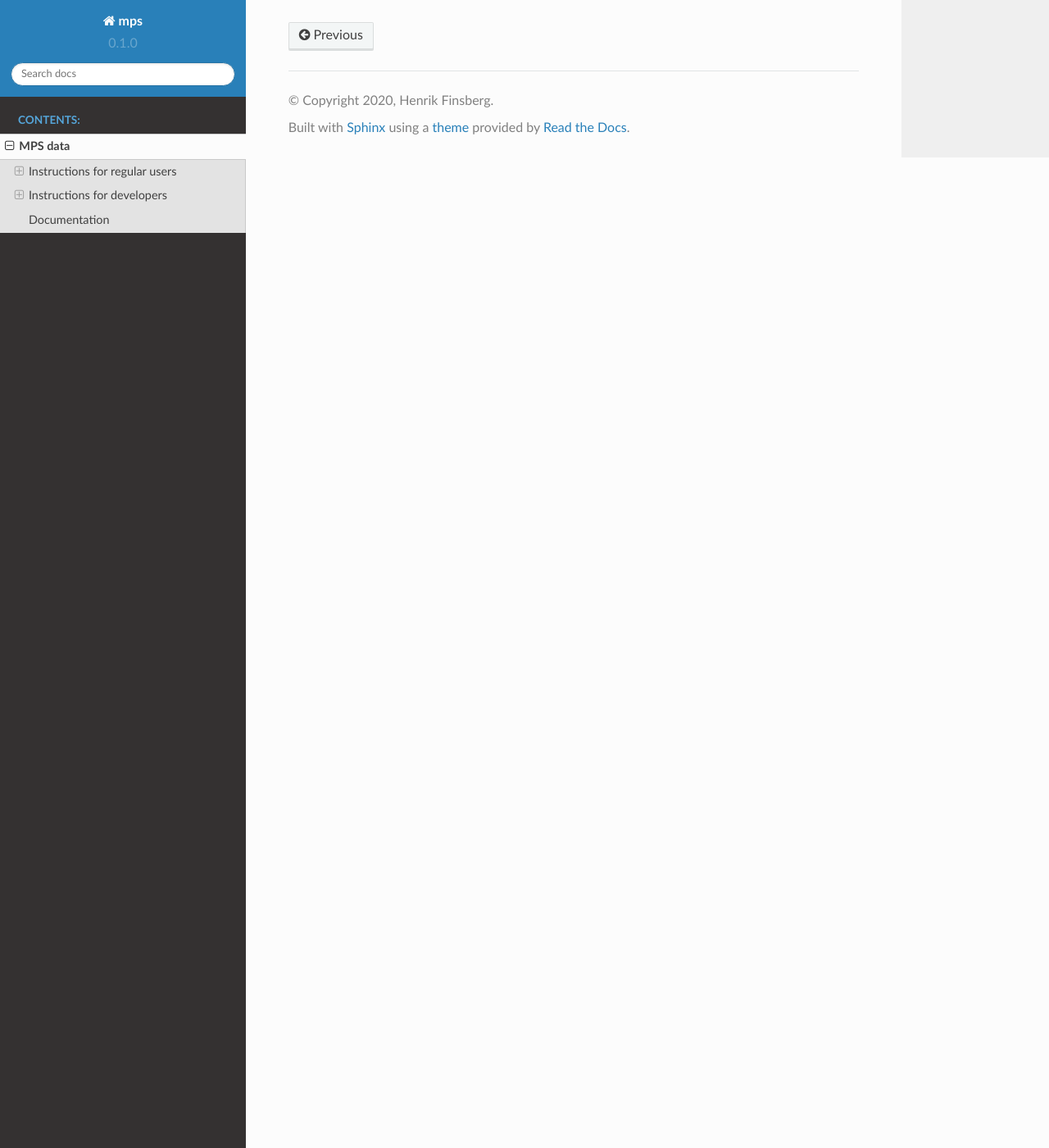
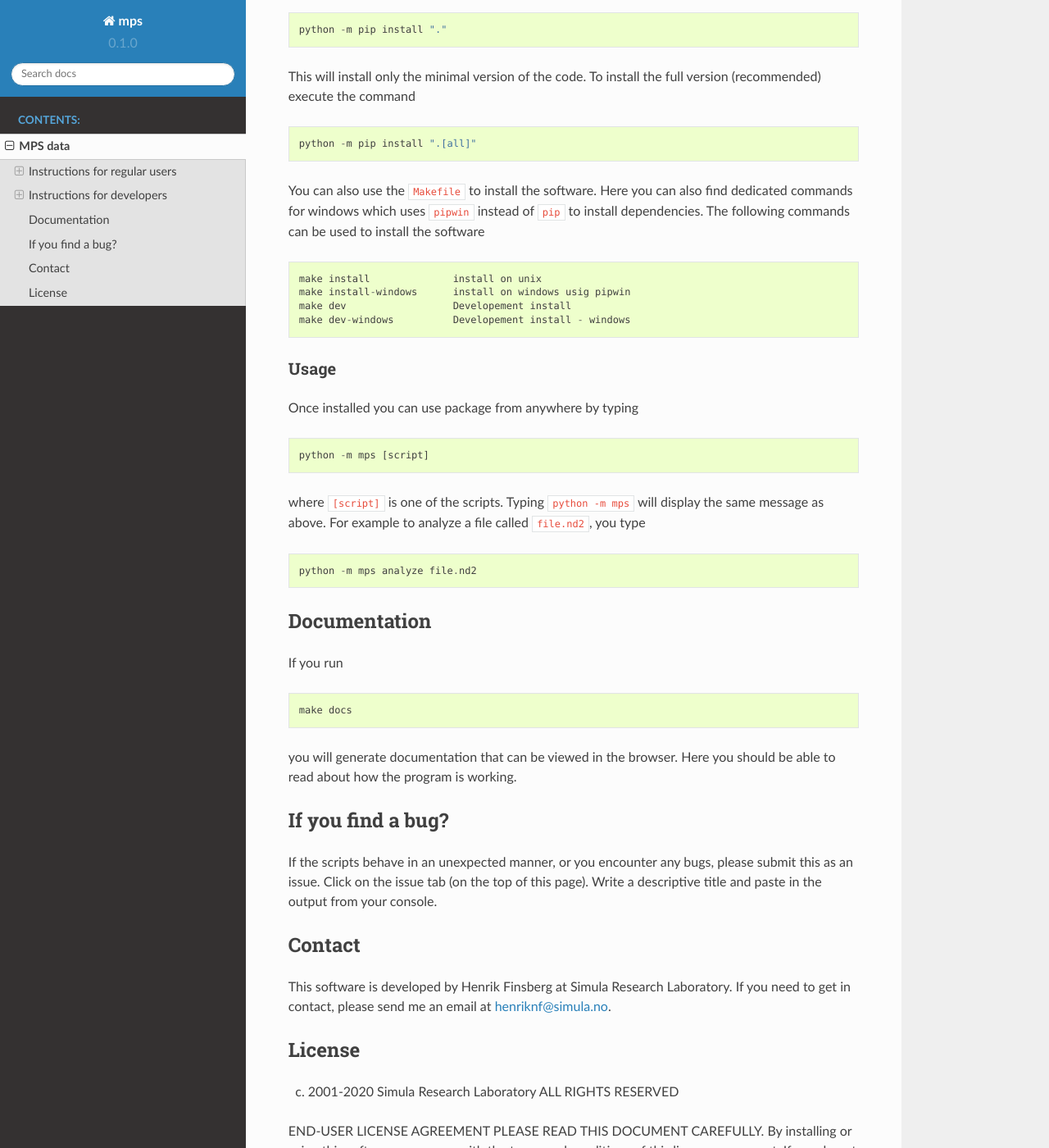
Before and after one commit to ComputationalPhysiology/mps, a Sphinx documentation site: the page built from docs/readme.rst, in a window 1280 px wide and 1400 px high, scrolled down 2677 px. Shown: the whole window at 82% size. Built offline with Sphinx 7.4.7 and the Read the Docs theme 2.0.0, drawn with Linux system fonts in a browser that asks for light colours; pages that are not in the unit, such as notebooks, are missing from menus; some of the changed text lies outside the part shown.

Commit message:
Update docs

```diff
--- a/docs/readme.rst
+++ b/docs/readme.rst
@@ -132,12 +137,105 @@ Known issues
 Instructions for developers
 ---------------------------
 
-TBW
-
 Installations instructions
 ~~~~~~~~~~~~~~~~~~~~~~~~~~
 
-TBW
+To install a development version of the code you need to first clone the
+repo, change directory to the root directory and type
+
+::
+
+   python -m pip install "."
+
+This will install only the minimal version of the code. To install the
+full version (recommended) execute the command
+
+::
+
+   python -m pip install ".[all]"
+
+You can also use the ``Makefile`` to install the software. Here you can
+also find dedicated commands for windows which uses ``pipwin`` instead
+of ``pip`` to install dependencies. The following commands can be used
+to install the software
+
+::
+
+   make install              install on unix
+   make install-windows      install on windows usig pipwin
+   make dev                  Developement install
+   make dev-windows          Developement install - windows
+
+.. _usage-1:
+
+Usage
+~~~~~
+
+Once installed you can use package from anywhere by typing
+
+::
+
+   python -m mps [script]
+
+where ``[script]`` is one of the scripts. Typing ``python -m mps`` will
+display the same message as above. For example to analyze a file called
+``file.nd2``, you type
+
+::
+
+   python -m mps analyze file.nd2
 
 Documentation
 -------------
+
+If you run
+
+::
+
+   make docs
+
+you will generate documentation that can be viewed in the browser. Here
+you should be able to read about how the program is working.
+
+If you find a bug?
+------------------
+
+If the scripts behave in an unexpected manner, or you encounter any
+bugs, please submit this as an issue. Click on the issue tab (on the top
+of this page). Write a descriptive title and paste in the output from
+your console.
+
+Contact
+-------
+
+This software is developed by Henrik Finsberg at Simula Research
+Laboratory. If you need to get in contact, please send me an email at
+henriknf@simula.no.
+
+License
+-------
+
+c) 2001-2020 Simula Research Laboratory ALL RIGHTS RESERVED
+
+END-USER LICENSE AGREEMENT PLEASE READ THIS DOCUMENT CAREFULLY. By
+installing or using this software you agree with the terms and
+conditions of this license agreement. If you do not accept the terms of
+this license agreement you may not install or use this software.
+
+Permission to use, copy, modify and distribute any part of this software
+for non-profit educational and research purposes, without fee, and
+without a written agreement is hereby granted, provided that the above
+copyright notice, and this license agreement in its entirety appear in
+all copies. Those desiring to use this software for commercial purposes
+should contact Simula Research Laboratory AS: post@simula.no
+
+IN NO EVENT SHALL SIMULA RESEARCH LABORATORY BE LIABLE TO ANY PARTY FOR
+DIRECT, INDIRECT, SPECIAL, INCIDENTAL, OR CONSEQUENTIAL DAMAGES,
+INCLUDING LOST PROFITS, ARISING OUT OF THE USE OF THIS SOFTWARE “MPS”
+EVEN IF SIMULA RESEARCH LABORATORY HAS BEEN ADVISED OF THE POSSIBILITY
+OF SUCH DAMAGE. THE SOFTWARE PROVIDED HEREIN IS ON AN “AS IS” BASIS, AND
+SIMULA RESEARCH LABORATORY HAS NO OBLIGATION TO PROVIDE MAINTENANCE,
+SUPPORT, UPDATES, ENHANCEMENTS, OR MODIFICATIONS. SIMULA RESEARCH
+LABORATORY MAKES NO REPRESENTATIONS AND EXTENDS NO WARRANTIES OF ANY
+KIND, EITHER IMPLIED OR EXPRESSED, INCLUDING, BUT NOT LIMITED TO, THE
+IMPLIED WARRANTIES OF MERCHANTABILITY OR FITNESS
```
Also changed, not shown: other parts of docs/readme.rst (+5 -0 lines).
